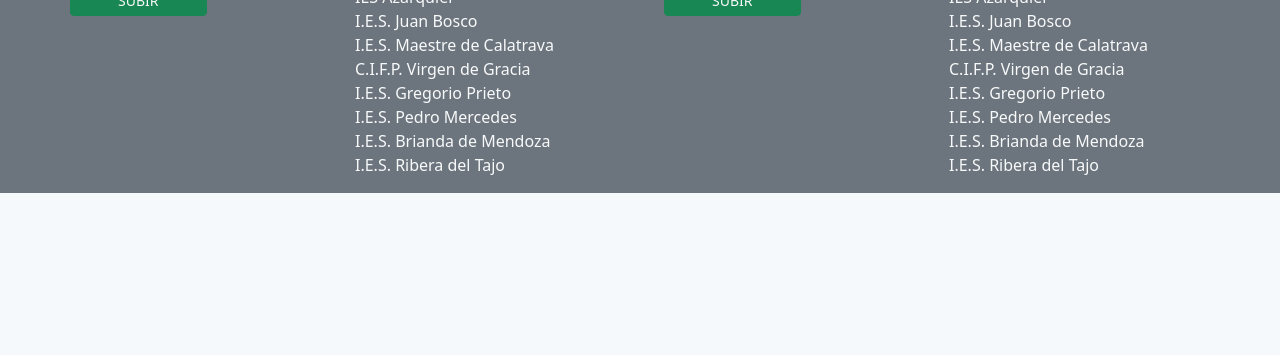
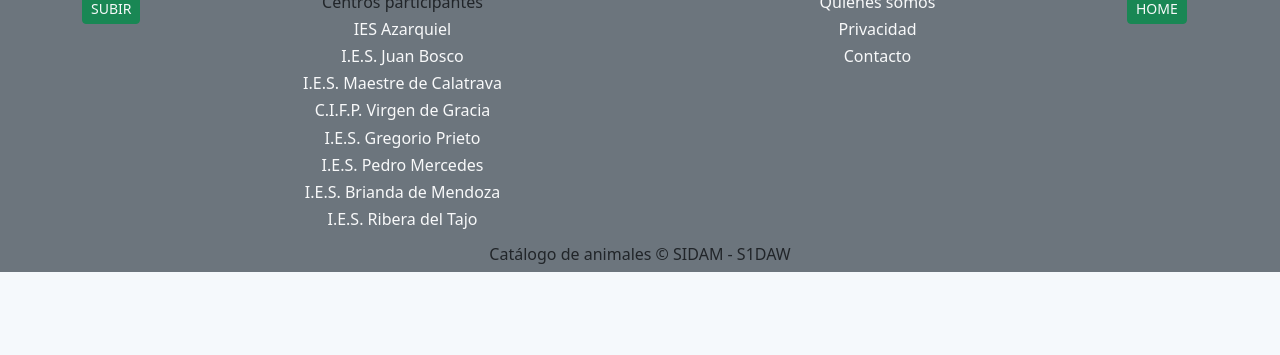
Before and after one commit to Atablo/webskill, a plain HTML site: page index.html in a window 1280 px wide. Shown: the part 445-800 px from the top of the page. Drawn offline with nearby package versions, Linux system fonts and the light colour scheme.

Commit message:
footer fixed

```diff
--- a/index.html
+++ b/index.html
@@ -18,8 +18,9 @@
   <header>
     <nav class="navbar navbar-expand-sm bg-green">
       <a class="navbar-brand" href="#"><img src="logos/logo.png" alt="" width="100"></a>
-      <button class="navbar-toggler d-lg-none" type="button" data-bs-toggle="collapse" data-bs-target="#collapsibleNavId" aria-controls="collapsibleNavId"
-        aria-expanded="false" aria-label="Toggle navigation">
+      <button class="navbar-toggler d-lg-none" type="button" data-bs-toggle="collapse"
+        data-bs-target="#collapsibleNavId" aria-controls="collapsibleNavId" aria-expanded="false"
+        aria-label="Toggle navigation">
         <span class="navbar-toggler-icon"></span>
       </button>
       <div class="collapse navbar-collapse" id="collapsibleNavId">
@@ -28,7 +29,8 @@
             <a class="nav-link " href="index.html" aria-current="page">Inicio </a>
           </li>
           <li class="nav-item dropdown">
-            <a class="nav-link dropdown-toggle active" href="#" id="dropdownId" data-bs-toggle="dropdown" aria-haspopup="true" aria-expanded="false">Seleccionar categoria</a>
+            <a class="nav-link dropdown-toggle active" href="#" id="dropdownId" data-bs-toggle="dropdown"
+              aria-haspopup="true" aria-expanded="false">Seleccionar categoria</a>
             <div class="dropdown-menu" aria-labelledby="dropdownId">
               <a class="dropdown-item" href="#">Anfibios</a>
               <a class="dropdown-item" href="#">Aves</a>
@@ -40,10 +42,12 @@
               <a class="nav-link" href="quienessomos.html">quienes somos</a>
             </div>
           <li class="nav-item">
-              <a class="nav-link" href="#" aria-current="page" data-bs-toggle="modal" data-bs-target="#modalId">Registrate </a>
+            <a class="nav-link" href="#" aria-current="page" data-bs-toggle="modal" data-bs-target="#modalId">Registrate
+            </a>
           </li>
           <li class="nav-item">
-              <a class="nav-link" href="#" aria-current="page" data-bs-toggle="modal" data-bs-target="#modaIniciosesion">Inicia Sesion </a>
+            <a class="nav-link" href="#" aria-current="page" data-bs-toggle="modal"
+              data-bs-target="#modaIniciosesion">Inicia Sesion </a>
           </li>
           </li>
         </ul>
@@ -54,7 +58,8 @@
   <!-- Modal trigger button -->
   <!-- Modal Body -->
   <!-- if you want to close by clicking outside the modal, delete the last endpoint:data-bs-backdrop and data-bs-keyboard -->
-  <div class="modal fade " id="modalId" tabindex="-1" data-bs-backdrop="static" data-bs-keyboard="false" role="dialog" aria-labelledby="modalTitleId" aria-hidden="true">
+  <div class="modal fade " id="modalId" tabindex="-1" data-bs-backdrop="static" data-bs-keyboard="false" role="dialog"
+    aria-labelledby="modalTitleId" aria-hidden="true">
     <div class="modal-dialog modal-dialog-scrollable modal-dialog-centered " role="document">
       <div class="modal-content">
         <div class="">
@@ -79,7 +84,7 @@
           </div>
         </div>
         <div class="modal-footer">
-          <button type="button" class="btn btn-success  w-100 text-white" >Entrar</button>
+          <button type="button" class="btn btn-success  w-100 text-white">Entrar</button>
         </div>
       </div>
     </div>
@@ -87,7 +92,8 @@
   <!-- Modal trigger button -->
   <!-- Modal Body -->
   <!-- if you want to close by clicking outside the modal, delete the last endpoint:data-bs-backdrop and data-bs-keyboard -->
-  <div class="modal fade" id="modaIniciosesion" tabindex="-1" data-bs-backdrop="static" data-bs-keyboard="false" role="dialog" aria-labelledby="modalTitleId" aria-hidden="true">
+  <div class="modal fade" id="modaIniciosesion" tabindex="-1" data-bs-backdrop="static" data-bs-keyboard="false"
+    role="dialog" aria-labelledby="modalTitleId" aria-hidden="true">
     <div class="modal-dialog modal-dialog-scrollable modal-sm" role="document">
       <div class="modal-content">
         <div class="">
@@ -104,7 +110,7 @@
           </div>
         </div>
         <div class="modal-footer">
-          <button type="button" class="btn btn-success w-100 text-white" >Entrar</button>
+          <button type="button" class="btn btn-success w-100 text-white">Entrar</button>
         </div>
       </div>
     </div>
@@ -115,7 +121,8 @@
 
   <div id="carouselId" class="carousel slide container mt-5" data-bs-ride="carousel">
     <ol class="carousel-indicators">
-    <li data-bs-target="#carouselId" data-bs-slide-to="0" class="active" aria-current="true" aria-label="First slide"></li>
+      <li data-bs-target="#carouselId" data-bs-slide-to="0" class="active" aria-current="true" aria-label="First slide">
+      </li>
       <li data-bs-target="#carouselId" data-bs-slide-to="1" aria-label="Second slide"></li>
       <li data-bs-target="#carouselId" data-bs-slide-to="3" aria-label="third slide"></li>
       <li data-bs-target="#carouselId" data-bs-slide-to="4" aria-label="four slide"></li>
@@ -149,88 +156,72 @@
     </button>
   </div>
 
-
-
-
-
-
-
-
-
-
-
   <footer class="bg-secondary">
     <div class="container">
-        <h1 class="text-center">CLM SKILLS WEB 2021</h1>
-        <div class="justify-content-between row ">
-          <div class="row justify-content-between align-items-start w-50">
-            <a class="btn btn-success text-light btn-sm w-25 " href="#" role="button">SUBIR</a>
-            <ul class="list-unstyled w-50">
+      <h1 class="text-center pt-1 pb-1">CLM SKILLS WEB 2021</h1>
+      <div class="row ">
+        <div class="col-md-1">
+          <a class="btn btn-success text-light btn-sm " href="#" role="button">SUBIR</a>
+        </div>
+        <div class="col-md-5">
+          <h6 class="text-dark text-center ">Centros participantes</h6>
+          <ul class="list-unstyled text-center">
             <li>
-                  <a href="http://www.ies-azarquiel.es/"class="text-light text-decoration-none">IES Azarquiel</a>
+              <a href="http://www.ies-azarquiel.es/" class="text-light text-decoration-none"><h6>IES Azarquiel</h6></a>
             </li>
             <li>
-                <a href="http://www.iesjuanbosco.es/"class="text-light text-decoration-none">I.E.S. Juan Bosco</a>
+              <a href="http://www.iesjuanbosco.es/" class="text-light text-decoration-none"><h6>I.E.S. Juan Bosco</h6></a>
             </li>
             <li>
-                <a href="http://iesmaestredecalatrava.es/"class="text-light text-decoration-none">I.E.S. Maestre de Calatrava</a>
+              <a href="http://iesmaestredecalatrava.es/" class="text-light text-decoration-none"><h6>I.E.S. Maestre de
+                Calatrava</h6></a>
             </li>
             <li>
-                <a href="https://cifpvirgendegracia.com/"class="text-light text-decoration-none">C.I.F.P. Virgen de Gracia</a>
+              <a href="https://cifpvirgendegracia.com/" class="text-light text-decoration-none"><h6>C.I.F.P. Virgen de
+                Gracia</h6></a>
             </li>
 
             <li>
-                <a href="http://www.iesgregorioprieto.com/"class="text-light text-decoration-none"> I.E.S. Gregorio Prieto</a>
+              <a href="http://www.iesgregorioprieto.com/" class="text-light text-decoration-none"><h6>I.E.S. Gregorio
+                Prieto</h6> </a>
             </li>
 
             <li>
-                <a href="https://www.iespedromercedes.es/"class="text-light text-decoration-none">I.E.S. Pedro Mercedes</a>
+              <a href="https://www.iespedromercedes.es/" class="text-light text-decoration-none"><h6>I.E.S. Pedro
+                Mercedes</h6></a>
             </li>
 
             <li>
-                <a href="http://briandademendoza.es/"class="text-light text-decoration-none">I.E.S. Brianda de Mendoza</a>
+              <a href="http://briandademendoza.es/" class="text-light text-decoration-none"><h6>I.E.S. Brianda de
+                Mendoza</h6></a>
             </li>
 
             <li>
-                <a href="http://riberadeltajo.es/nuevaweb/"class="text-light text-decoration-none">I.E.S. Ribera del Tajo</a>
+              <a href="http://riberadeltajo.es/nuevaweb/" class="text-light text-decoration-none"><h6>I.E.S. Ribera del
+                Tajo</h6></a>
             </li>
           </ul>
         </div>
-          <div class="row justify-content-between align-items-start w-50">
-            <a class="btn btn-success text-light btn-sm w-25 " href="#" role="button">SUBIR</a>
-            <ul class="list-unstyled w-50">
+        <div class="col-md-5">
+          <ul class="list-unstyled text-center">
             <li>
-                  <a href="http://www.ies-azarquiel.es/"class="text-light text-decoration-none">IES Azarquiel</a>
+              <a href="quienessomos.html" class="text-light text-decoration-none"><h6>Quienes somos</h6></a>
             </li>
             <li>
-                <a href="http://www.iesjuanbosco.es/"class="text-light text-decoration-none">I.E.S. Juan Bosco</a>
+              <a href="#" class="text-light text-decoration-none"><h6>Privacidad</h6></a>
             </li>
             <li>
-                <a href="http://iesmaestredecalatrava.es/"class="text-light text-decoration-none">I.E.S. Maestre de Calatrava</a>
-              </li>
-              <li>
-                <a href="https://cifpvirgendegracia.com/"class="text-light text-decoration-none">C.I.F.P. Virgen de Gracia</a>
-              </li>
-
-              <li>
-                <a href="http://www.iesgregorioprieto.com/"class="text-light text-decoration-none"> I.E.S. Gregorio Prieto</a>
-              </li>
-
-              <li>
-                <a href="https://www.iespedromercedes.es/"class="text-light text-decoration-none">I.E.S. Pedro Mercedes</a>
-              </li>
-
-              <li>
-                <a href="http://briandademendoza.es/"class="text-light text-decoration-none">I.E.S. Brianda de Mendoza</a>
-              </li>
-
-              <li>
-                <a href="http://riberadeltajo.es/nuevaweb/"class="text-light text-decoration-none">I.E.S. Ribera del Tajo</a>
+              <a href="#" class="text-light text-decoration-none"><h6>Contacto</h6></a>
             </li>
           </ul>
         </div>
+        <div class="col-md-1">
+          <a class="btn btn-success text-light btn-sm" href="index.html" role="button">HOME</a>
         </div>
       </div>
+    </div>
+    </div>
+    <h6 class="text-dark text-center pb-2">Catálogo de animales &copy; SIDAM - S1DAW</h6>
   </footer>
   <!-- Bootstrap JavaScript Libraries -->
   <script src="https://cdn.jsdelivr.net/npm/@popperjs/core@2.11.6/dist/umd/popper.min.js"
@@ -241,4 +232,5 @@
     integrity="sha384-7VPbUDkoPSGFnVtYi0QogXtr74QeVeeIs99Qfg5YCF+TidwNdjvaKZX19NZ/e6oz" crossorigin="anonymous">
     </script>
 </body>
+
 </html>
```
Also changed, not shown: catalogo.html (+21 -26 lines). Lines whose indentation alone changed are shown as unchanged.
